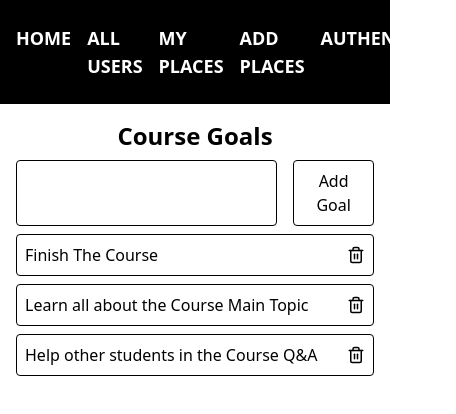
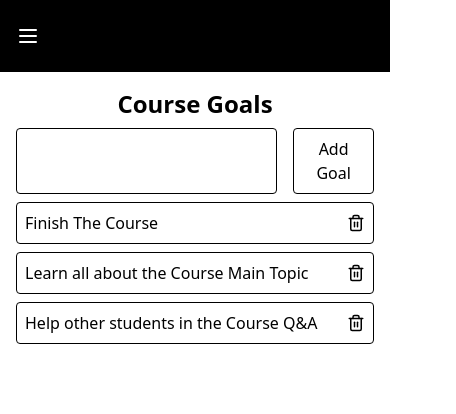
Before and after one commit to Earlssu/MERN_FS_Project, a React (Vite) app in the folder apps/client/: page / in a window 390 px wide. Shown: the top 414 px of the page, 456 px wide, since content can reach past the window. Built offline with nearby package versions, Linux system fonts and the light colour scheme.

Commit message:
[Feat]Setup Mobile Navigation

```diff
--- a/apps/client/src/layouts/MainLayout.tsx
+++ b/apps/client/src/layouts/MainLayout.tsx
@@ -1,10 +1,19 @@
 import { Outlet } from 'react-router-dom';
 import MainHeader from '@/shared/components/MainHeader.tsx';
+import SideDrawer from '@/shared/components/SideDrawer.tsx';
+import { useState } from 'react';
 
 const MainLayout = () => {
+  const [isOpen, setIsOpen] = useState(false);
+
+  const closeDrawer = () => {
+    setIsOpen(false);
+  };
+
   return (
     <div>
-      <MainHeader />
+      <MainHeader setIsOpen={setIsOpen} />
+      {isOpen && <SideDrawer onClose={closeDrawer} />}
       <main>
         <Outlet />
       </main>
--- a/apps/client/src/shared/components/MainHeader.tsx
+++ b/apps/client/src/shared/components/MainHeader.tsx
@@ -1,10 +1,16 @@
 import MainHeaderLink from '@/shared/components/MainHeaderLink.tsx';
+import * as React from 'react';
+import { Menu } from 'lucide-react';
 
-const MainHeader = () => {
+interface MainHeaderProps {
+  setIsOpen: React.Dispatch<React.SetStateAction<boolean>>;
+}
+
+const MainHeader: React.FC<MainHeaderProps> = ({ setIsOpen }) => {
   return (
     <header className={'bg-black text-white py-6 px-4'}>
       <nav>
-        <ul className={'flex gap-4'}>
+        <ul className={'hidden sm:flex gap-4'}>
           <MainHeaderLink to={'/'} content={'HOME'} />
           <MainHeaderLink to={'/users'} content={'ALL USERS'} />
           {/*  TODO: fix "to" attributes */}
@@ -12,6 +18,7 @@ const MainHeader = () => {
           <MainHeaderLink to={'/places/new'} content={'ADD PLACES'} />
           <MainHeaderLink to={'/auth'} content={'AUTHENTICATE'} />
         </ul>
+        <Menu className={'sm:hidden'} onClick={() => setIsOpen(true)} />
       </nav>
     </header>
   );
--- a/apps/client/src/shared/components/MainHeaderLink.tsx
+++ b/apps/client/src/shared/components/MainHeaderLink.tsx
@@ -5,7 +5,7 @@ interface MainHeaderLinkProps {
 
 const MainHeaderLink: React.FC<MainHeaderLinkProps> = ({ to, content }) => {
   return (
-    <li className={'font-bold text-lg hover:text-amber-400'}>
+    <li className={'font-bold text-lg hover:text-amber-400 sm:border-b-2 sm:border-gray-200'}>
       <a href={to}>{content ? content : 'Link Empty'}</a>
     </li>
   );
--- /dev/null
+++ b/apps/client/src/shared/components/SideDrawer.tsx
@@ -0,0 +1,27 @@
+import { X } from 'lucide-react';
+import * as React from 'react';
+import MainHeaderLink from '@/shared/components/MainHeaderLink.tsx';
+
+interface SideDrawerProps {
+  onClose: () => void;
+}
+
+const SideDrawer: React.FC<SideDrawerProps> = ({ onClose }) => {
+  return (
+    <aside className={'fixed left-0 top-0 z-{100} h-screen w-full bg-white'}>
+      <div className={'h-18 flex justify-end items-center px-4 bg-black'}>
+        <X color={'white'} onClick={onClose} />
+      </div>
+      <ul className={'flex flex-col gap-4 pl-4 mt-4'}>
+        <MainHeaderLink to={'/'} content={'HOME'} />
+        <MainHeaderLink to={'/users'} content={'ALL USERS'} />
+        {/*  TODO: fix "to" attributes */}
+        <MainHeaderLink to={'/u1/places'} content={'MY PLACES'} />
+        <MainHeaderLink to={'/places/new'} content={'ADD PLACES'} />
+        <MainHeaderLink to={'/auth'} content={'AUTHENTICATE'} />
+      </ul>
+    </aside>
+  );
+};
+
+export default SideDrawer;
```
